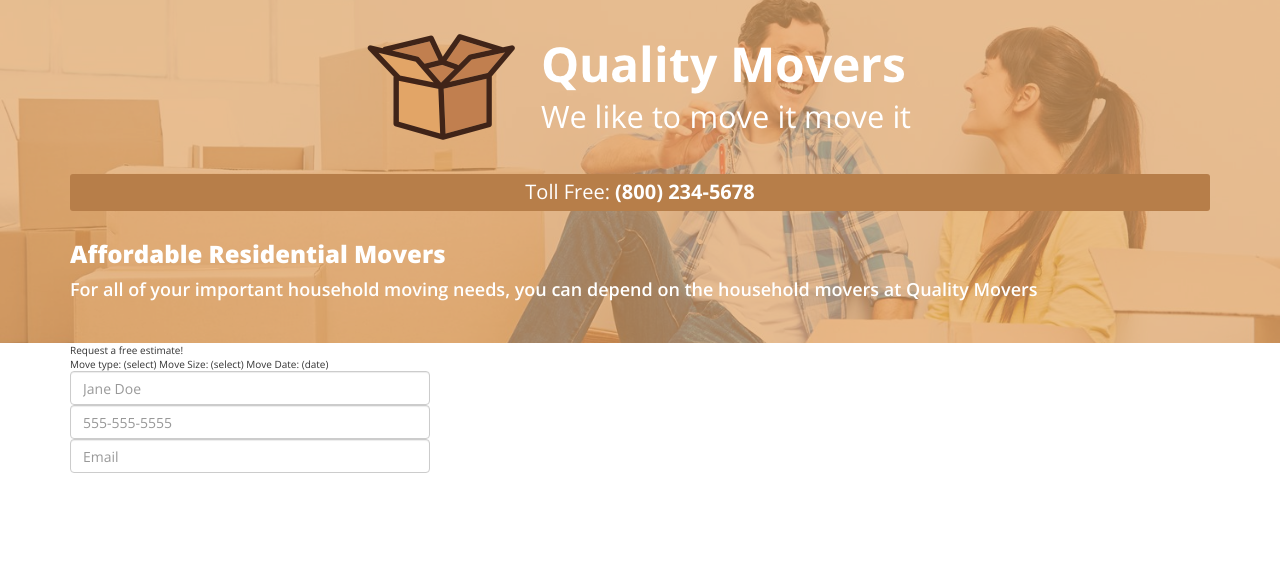
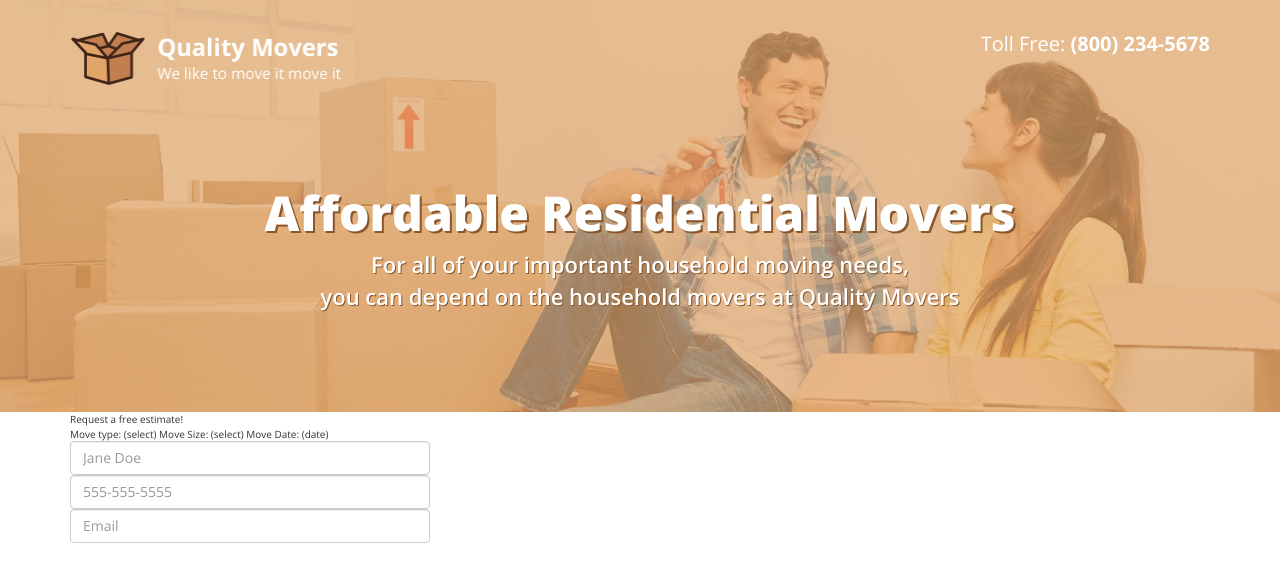
Before and after one commit to sambrannon/ppc-landing-page-test, a website: page index.html in a window 1280 px wide. Drawn offline with nearby package versions, Linux system fonts and the light colour scheme.

Commit message:
Finished responsive styles for header.

```diff
--- a/index.html
+++ b/index.html
@@ -27,10 +27,14 @@
 
       <header class="site-header">
         <div class="container">
-          <img src="./images/logo.png" class="site-header__logo" />
-          <p class="site-header__phone">Toll Free: <strong>(800) 234-5678</strong></p>
-          <h1 class="site-header__tagline">Affordable Residential Movers</h1>
-          <p class="site-header__subtag">For all of your important household moving needs, you can depend on the household movers at Quality Movers</p>
+          <nav class="site-header__nav">
+            <img src="./images/logo.png" class="site-header__logo" />
+            <p class="site-header__phone">Toll Free: <strong>(800) 234-5678</strong></p>
+          </nav>
+          <div class="site-header__text">
+            <h1 class="site-header__tagline">Affordable Residential Movers</h1>
+            <p class="site-header__subtag">For all of your important household moving needs,<br> you can depend on the household movers at Quality Movers</p>
+          </div>
         </div>
       </header>
 
--- a/sass/_header.scss
+++ b/sass/_header.scss
@@ -8,6 +8,7 @@
 
   @include media-query($mq-sm) {
     background-image: url('../images/header-bg.jpg');
+    padding: 30px 0;
   }
 
   &::before {
@@ -29,15 +30,20 @@
 
   .container { position: relative; }
 
+  &__nav {
+    @include clearfix;
+  }
+
   &__logo {
 
     display: block;
-    max-width: 100%; // retina @2x resolution = 271px
+    max-width: 100%;
     height: auto;
     margin: 0 auto;
 
     @include media-query($mq-sm) {
-
+      width: 273px;
+      float: left;
     }
 
   }
@@ -47,20 +53,72 @@
     font-size: 2em;
     text-align: center;
     border-radius: 3px;
-    margin: 30px 0;
+    margin: 30px 0 0;
     padding: 4px 6px;
     background-color: $brown;
+
+    @include media-query($mq-sm) {
+      float: right;
+      background: none;
+      padding: 0;
+      margin: 0;
+    }
+
+  }
+
+  &__text {
+
+    padding-top: 30px;
+
+    @include media-query($mq-sm) {
+      text-align: center;
+      margin: 0;
+      padding: 100px 0 70px;
+    }
+
+  }
+
+  &__tagline,
+  &__subtag {
+
+    margin: 0;
+
+    @include media-query($mq-sm) {
+      text-align: center;
+    }
 
   }
 
   &__tagline {
+
+    font-size: 2.4em;
     font-weight: $extra-bold;
-    font-size: 2.4em;
+    margin: 0 0 10px;
+
+    @include media-query($mq-sm) {
+      font-size: 3.2em;
+      text-shadow: 2px 2px 0 $brown-dark;
+    }
+
+    @include media-query($mq-md) {
+      font-size: 4.8em;
+    }
+
   }
 
   &__subtag {
+
     font-size: 1.8em;
     font-weight: $semi-bold;
+
+    @include media-query($mq-sm) {
+      text-shadow: 1px 1px 0 $brown-dark;
+    }
+
+    @include media-query($mq-md) {
+      font-size: 2.2em;
+    }
+
   }
 
 }
```
Also changed, not shown: css/main.css.
